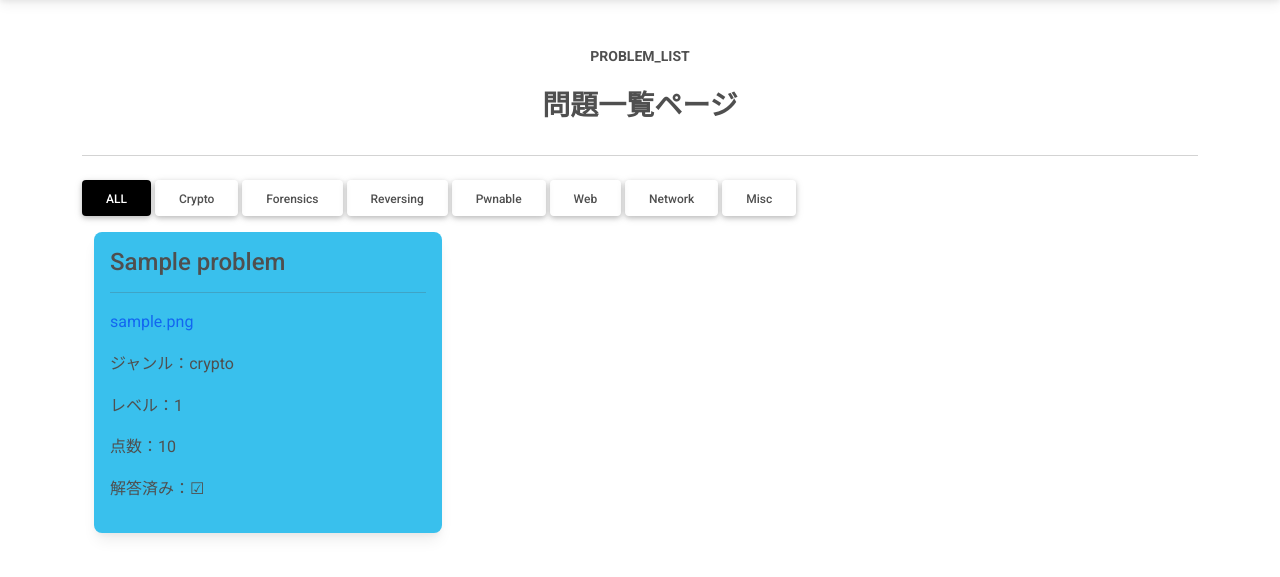
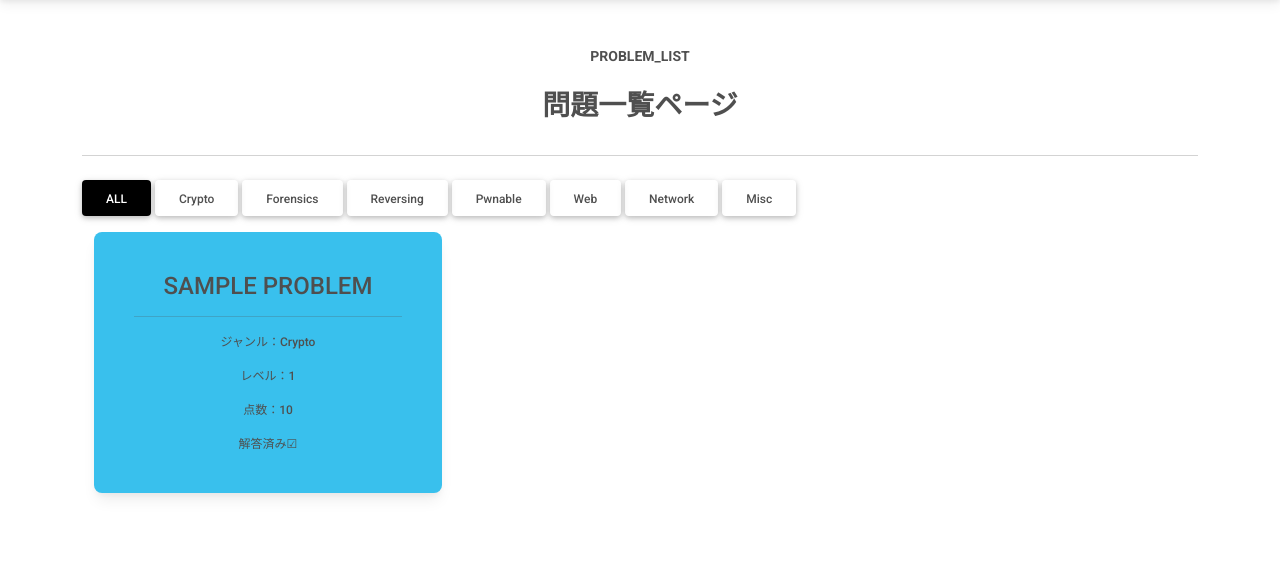
Before and after one commit to nagi-lc3/BeginnersCTF, a Django app: page /problem_list/ in a window 1280 px wide. Shown: the part 59-636 px from the top of the page. Run offline with Django 3.2, Linux system fonts and the light colour scheme; a user stored in the database is signed in; tables that the repository leaves empty hold one stand-in row (values such as "Sample post"); grey boxes marked "Sample" are stand-in pictures.

Commit message:
update: 問題詳細のベースが完成

```diff
--- a/ctf/models.py
+++ b/ctf/models.py
@@ -56,7 +56,7 @@ class UserProblem(models.Model):
     custom_user = models.ForeignKey(get_user_model(), on_delete=models.CASCADE, verbose_name='ユーザ名')
     problem = models.ForeignKey(Problem, on_delete=models.CASCADE, verbose_name='問題名')
 
-    problem_correct_answer = models.BooleanField(verbose_name="問題正解", default=0)
+    problem_correct_answer = models.BooleanField(verbose_name='問題正解', default=0)
     corrected_at = models.DateTimeField(verbose_name='問題正解日時', auto_now_add=True)
 
     # class Meta:
--- a/ctf/urls.py
+++ b/ctf/urls.py
@@ -11,4 +11,5 @@ urlpatterns = [
     path('board/', views.board, name="board"),
     path('inquiry/', views.inquiry, name="inquiry"),
     path('my_page/', views.my_page, name="my_page"),
+    path('problem_detail/<int:pk>/', views.problem_detail, name="problem_detail"),
 ]
--- a/ctf/views.py
+++ b/ctf/views.py
@@ -3,7 +3,7 @@ from .models import Information, Problem, UserProblem
 from django.contrib.auth import get_user_model
 from django.contrib.auth.mixins import LoginRequiredMixin
 from django.views import View
-from django.views.generic import TemplateView, ListView
+from django.views.generic import TemplateView, ListView, DetailView
 from django.shortcuts import render, redirect
 from django.contrib import messages
 
@@ -43,13 +43,13 @@ class ProblemListView(LoginRequiredMixin, ListView):
             result, created = UserProblem.objects.get_or_create(custom_user_id=self.request.user.id,
                                                                 problem_id=i + 1)
 
-    # def get_queryset(self):
-    #     add_user_problem = []
-    #     for i in range(Problem.objects.count()):
-    #         user_problem = UserProblem(custom_user_id=self.request.user.id, problem_id=i + 1)
-    #         add_user_problem.append(user_problem)
-    #     # ignore_conflicts=Trueで重複回避
-    #     UserProblem.objects.bulk_create(add_user_problem, ignore_conflicts=True)
+        # def get_queryset(self):
+        #     add_user_problem = []
+        #     for i in range(Problem.objects.count()):
+        #         user_problem = UserProblem(custom_user_id=self.request.user.id, problem_id=i + 1)
+        #         add_user_problem.append(user_problem)
+        #     # ignore_conflicts=Trueで重複回避
+        #     UserProblem.objects.bulk_create(add_user_problem, ignore_conflicts=True)
 
         return UserProblem.objects.all().select_related('problem').filter(
             custom_user_id=self.request.user.id, ).order_by('problem_id__level')
@@ -109,3 +109,11 @@ class MyPageView(LoginRequiredMixin, View):
 
 
 my_page = MyPageView.as_view()
+
+
+class ProblemDetailView(LoginRequiredMixin, DetailView):
+    model = Problem
+    template_name = 'ctf/problem_detail.html'
+
+
+problem_detail = ProblemDetailView.as_view()
--- a/templates/ctf/problem_list.html
+++ b/templates/ctf/problem_list.html
@@ -1,6 +1,5 @@
 {% extends "base.html" %}
 {% load static %}
-{% load boost %}
 
 {% block page_title %}BeginnersCTF | 問題一覧{% endblock %}
 
@@ -26,16 +25,16 @@
     <div class="row list">
       {% for userproblem in userproblem_list %}
       <div class="col-6 col-md-4 list_item" data-group="{{ userproblem.problem.genre }}">
-        <div class="card my-3 p-3 bg-info">
-          <h4 class="m-0">{{ userproblem.problem.name }}</h4>
-          <hr>
-          <p><a href="../media/{{ userproblem.problem.file }}" download>{{ userproblem.problem.file|cut:"problems/"|default:'ファイルなし' }}</a></p>
-          <p>ジャンル：{{ userproblem.problem.genre }}</p>
-          <p>レベル：{{ userproblem.problem.level }}</p>
-          <p>点数：{{ userproblem.problem.score }}</p>
-          <p>解答済み：{{ userproblem.problem_correct_answer|yesno:'☑, ☐' }}
-          </p>
-        </div>
+        <a class="btn card my-3 p-3 bg-info" href="{% url 'ctf:problem_detail' userproblem.problem.pk %}">
+          <div class="card-body">
+            <h4 class="card-title m-0">{{ userproblem.problem.name }}</h4>
+            <hr class="card-text">
+            <p class="card-text btn-text-size">ジャンル：{{ userproblem.problem.genre }}</p>
+            <p class="card-text">レベル：{{ userproblem.problem.level }}</p>
+            <p class="card-text">点数：{{ userproblem.problem.score }}</p>
+            <p class="card-text">{{ userproblem.problem_correct_answer|yesno:'解答済み☑, 未回答□' }}</p>
+          </div>
+        </a>
       </div>
       {% endfor %}
     </div>
```
Also changed, not shown: templates/ctf/problem_detail.html (added, +18 -0 lines).
